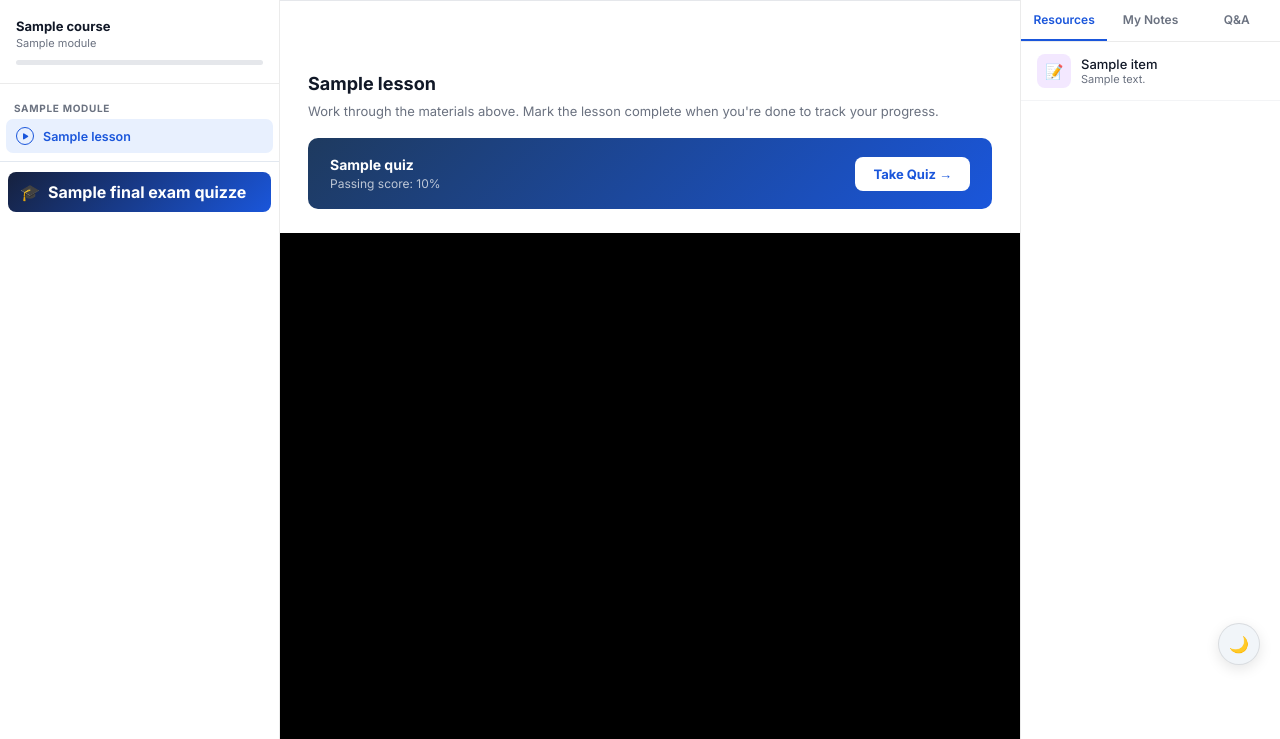
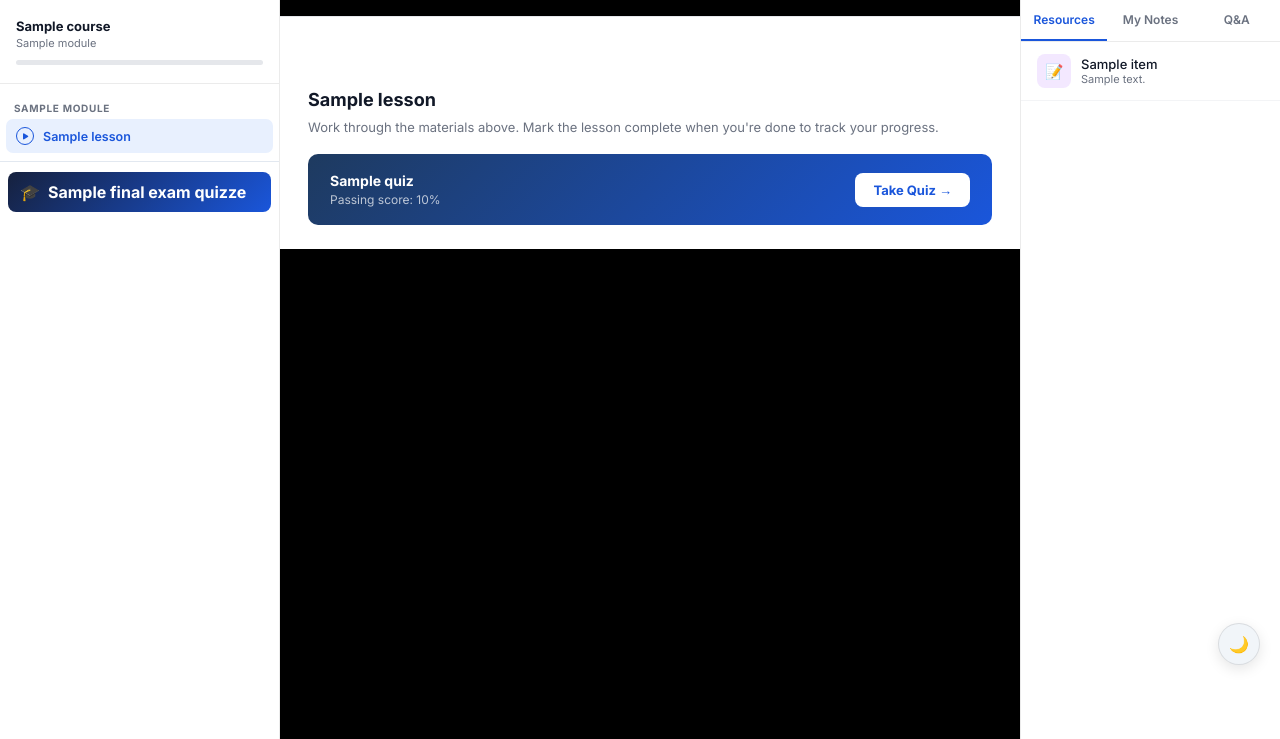
Before and after one commit to saahndongransom/gloryapp, a Django app: template lms/templates/lms/lesson.html in a window 1280 px wide. Shown: the part 60-799 px from the top of the page. Run offline with Django 5.2, Linux system fonts and the light colour scheme; the template is opened without the code that fills it: most values are stand-ins (such as "Sample title", 1, 10 or a date in 2020); some libraries are stand-ins or nearby versions.

Commit message:
Add padding above video in content area

```diff
--- a/lms/templates/lms/lesson.html
+++ b/lms/templates/lms/lesson.html
@@ -84,7 +84,7 @@ body {
 .l-item.done .l-check { background: var(--green); border-color: var(--green); color: #fff; }
 
 /* ── Content area ── */
-.content-area { display: flex; flex-direction: column; overflow: hidden; background: #000; align-items: stretch; }
+.content-area { display: flex; flex-direction: column; overflow: hidden; background: #000; align-items: stretch; padding-top: 16px; }
 .youtube-wrapper { flex: 1; }
 .youtube-wrapper iframe { width: 100%; height: 100%; min-height: 400px; display: block; }
 .video-wrapper { flex: 1; display: flex; flex-direction: column; }
```
